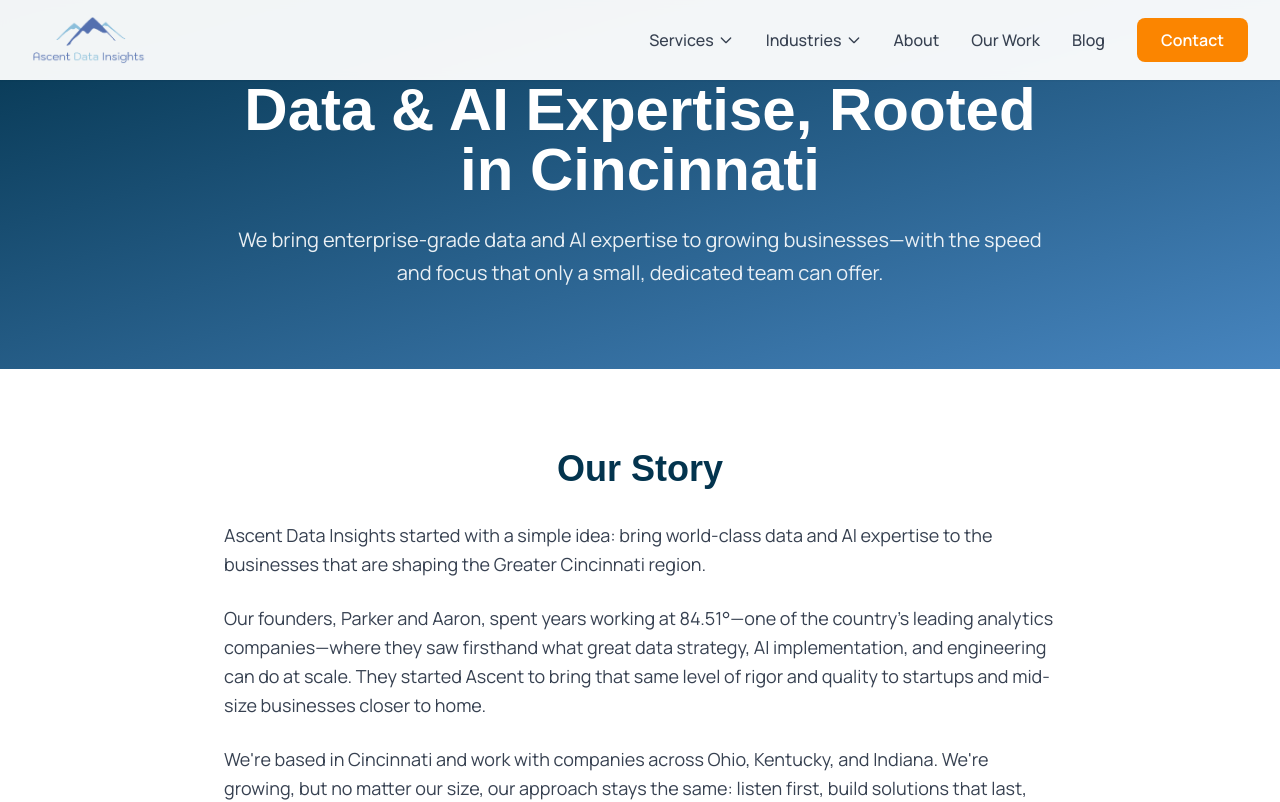
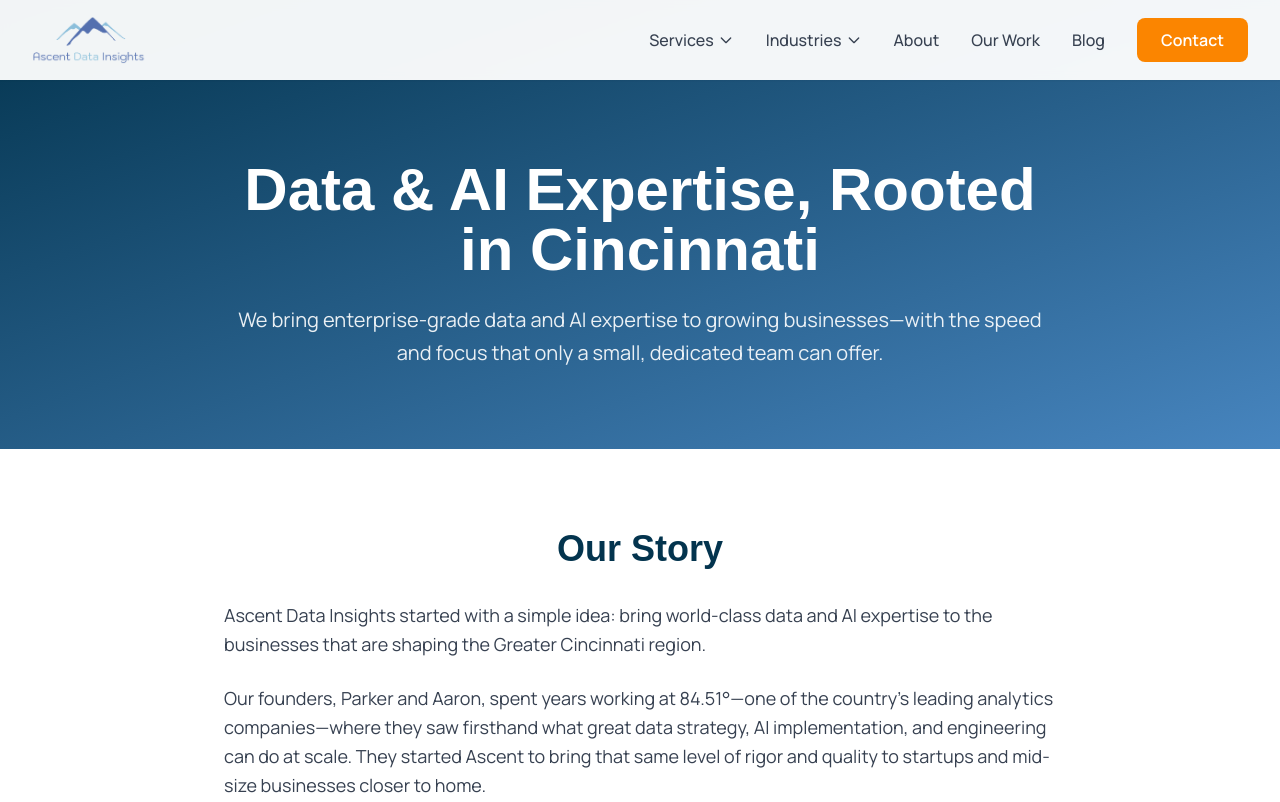
Before and after one commit to Ascent-Data-Insights/adi-website, a Next.js app: page /about in a window 1280 px wide. Shown: the top 802 px of the page. Built offline with nearby package versions, Linux system fonts and the light colour scheme; a web font is replaced by a local one.

Commit message:
Fix header

```diff
--- a/app/about/page.tsx
+++ b/app/about/page.tsx
@@ -15,9 +15,9 @@
 
       <main className="flex-grow">
         {/* Hero Section */}
-        <section className="bg-gradient-to-br from-brand-primary to-brand-secondary py-20">
+        <section className="bg-gradient-to-br from-brand-primary to-brand-secondary pt-32 pb-20">
           <div className="max-w-4xl mx-auto px-4 sm:px-6 lg:px-8 text-center">
-            <h1 className="font-heading text-5xl sm:text-6xl font-bold text-white mb-6">
+            <h1 className="font-heading text-5xl sm:text-6xl font-bold text-white mb-6 mt-8">
               Data & AI Expertise, Rooted in Cincinnati
             </h1>
             <p className="text-xl text-white/90 leading-relaxed">
```
